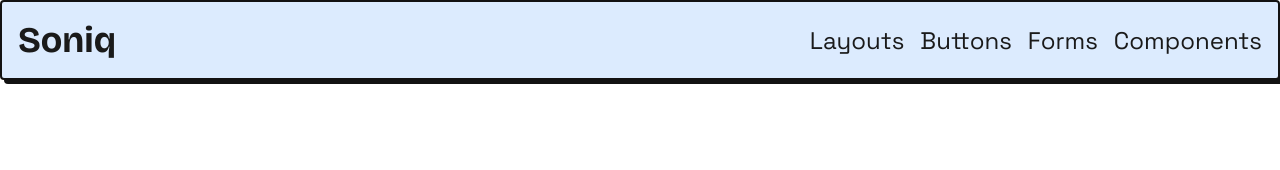
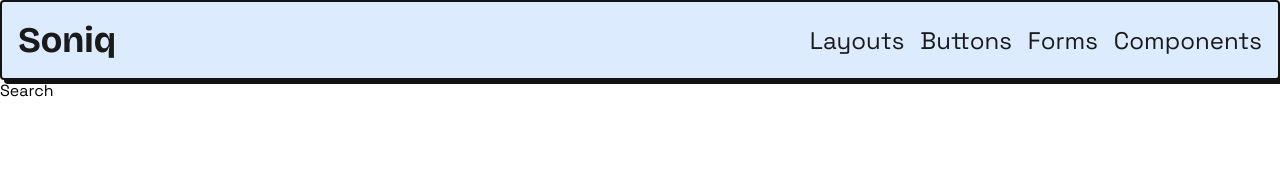
Before and after one commit to yusef-codes10/soniq, a Vue app: page /search in a window 1280 px wide. Shown: the top 170 px of the page. Built offline with nearby package versions, Linux system fonts and the light colour scheme.

Commit message:
import useRoute to use for the search

```diff
--- a/src/views/HomeView.vue
+++ b/src/views/HomeView.vue
@@ -1,4 +1,9 @@
-<script setup></script>
+<script setup>
+// the ruter for the search
+import { useRouter } from 'vue-router'
+
+const route = useRouter()
+</script>
 
 <template>
   <div class="home">
--- a/src/views/SearchView.vue
+++ b/src/views/SearchView.vue
@@ -2,7 +2,7 @@
 </script>
 
 <template>
-  <div class="search"></div>
+  <div class="search">Search</div>
 </template>
 
 <style scoped>
```
